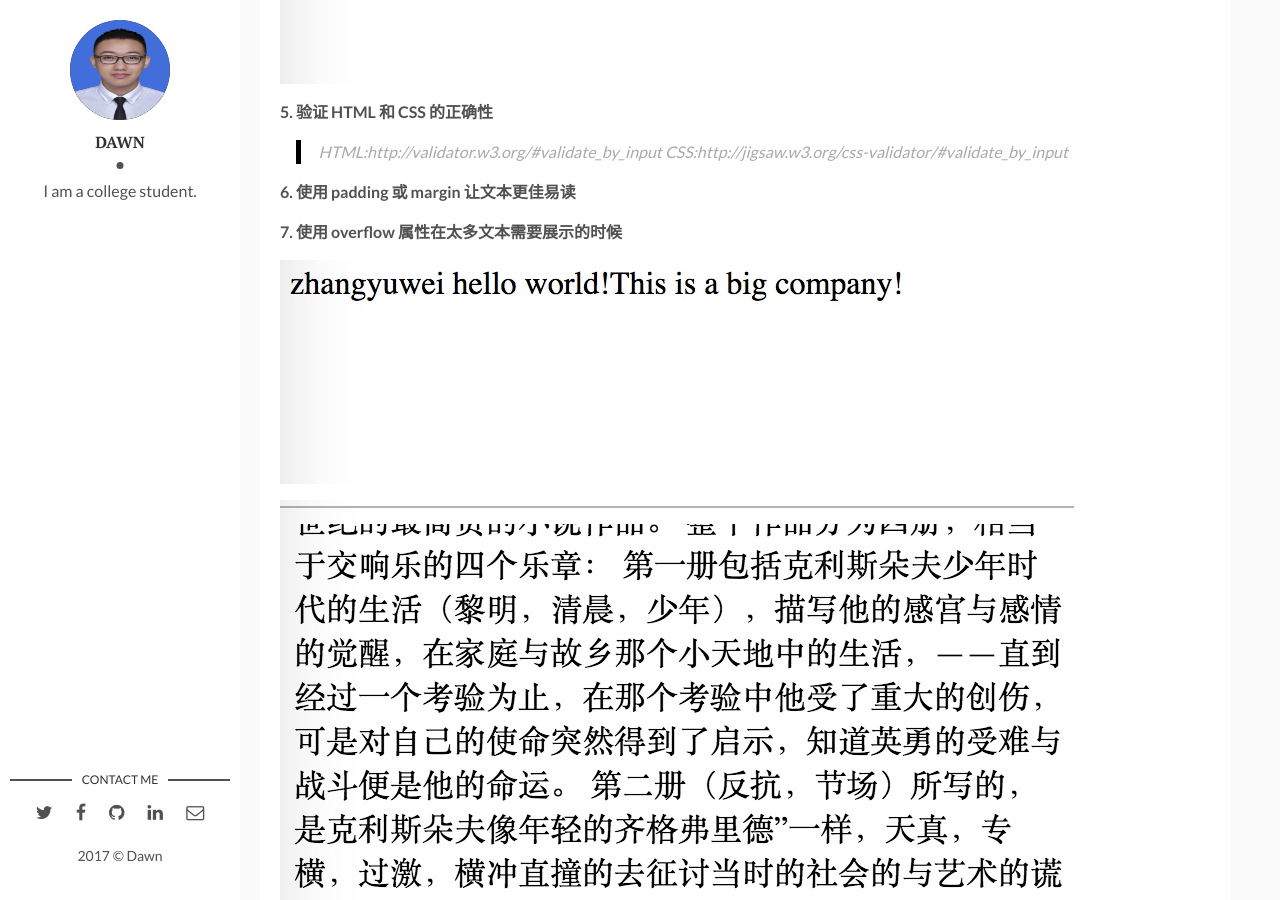
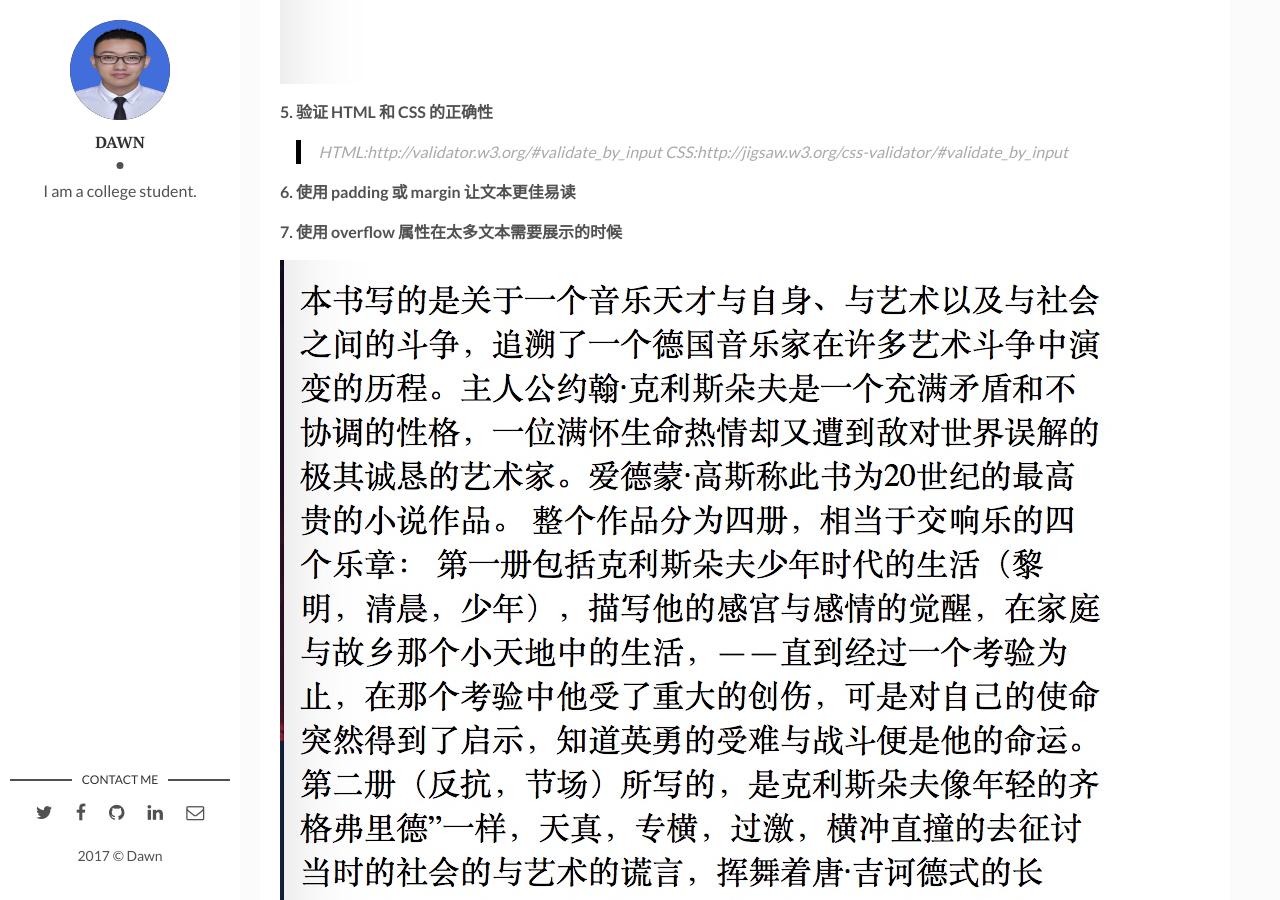
Before and after one commit to BAZINGAyi/Blog, a Jekyll site: the page built from _posts/2017-10-14-Css使用.md, in a window 1280 px wide and 900 px high, scrolled down 1557 px. Built offline with Jekyll 4.4.1, drawn with Linux system fonts in a browser that asks for light colours; comment, search, counter and statistics services are not loaded.

Commit message:
: feat(Web): fix image url

```diff
--- a/_posts/2017-10-14-Css使用.md
+++ b/_posts/2017-10-14-Css使用.md
@@ -56,10 +56,6 @@ category: "web_foreground"
 
 **7. 使用 overflow 属性在太多文本需要展示的时候**
 
-![feature1]({{site.baseurl}}/assets/img/15079806887216.jpg)
-
-![feature2]({{site.baseurl}}/assets/img/15081527725037.jpg)
-
 ![feature1]({{site.baseurl}}/assets/img/15081526598386.jpg)
 
 ![feature2]({{site.baseurl}}/assets/img/15081527725037.jpg)
```
Also changed, not shown: 1 other file.
